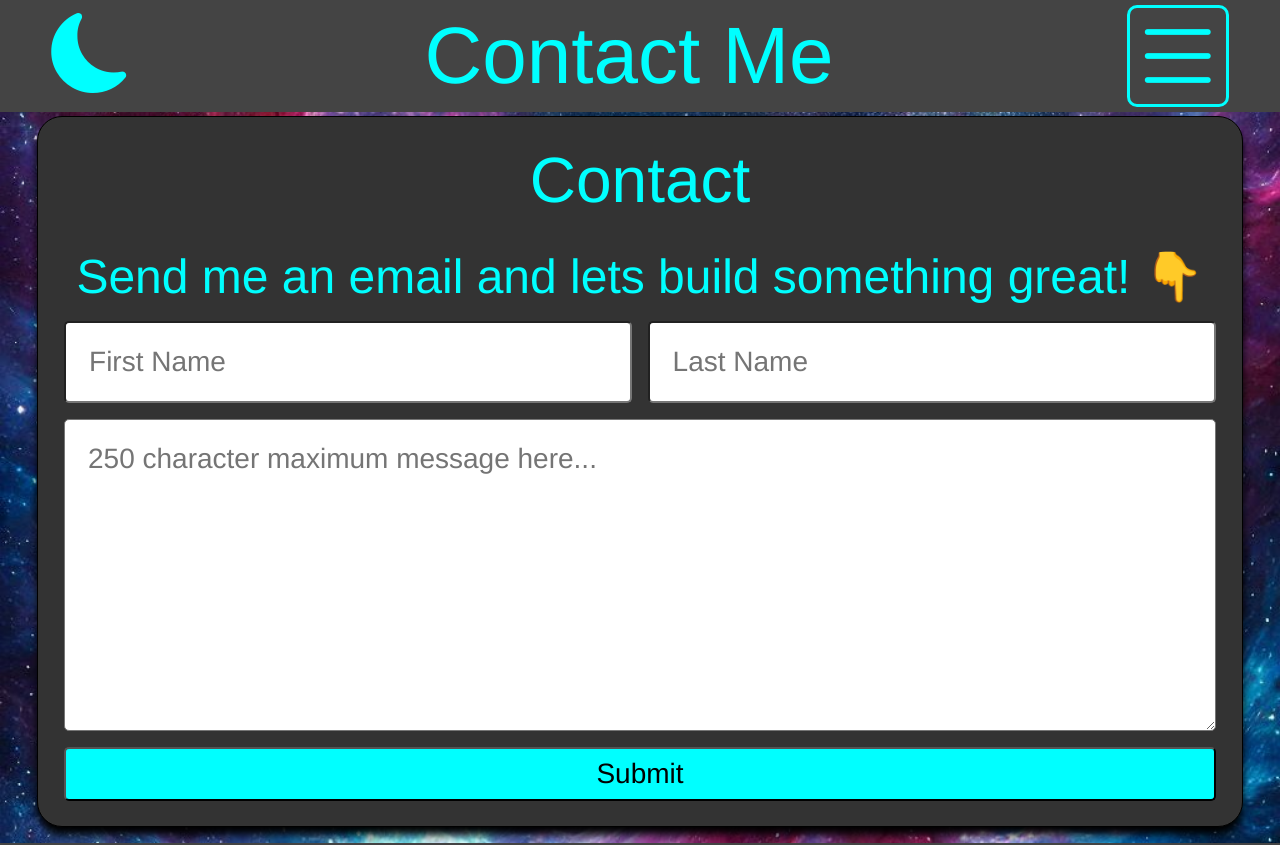
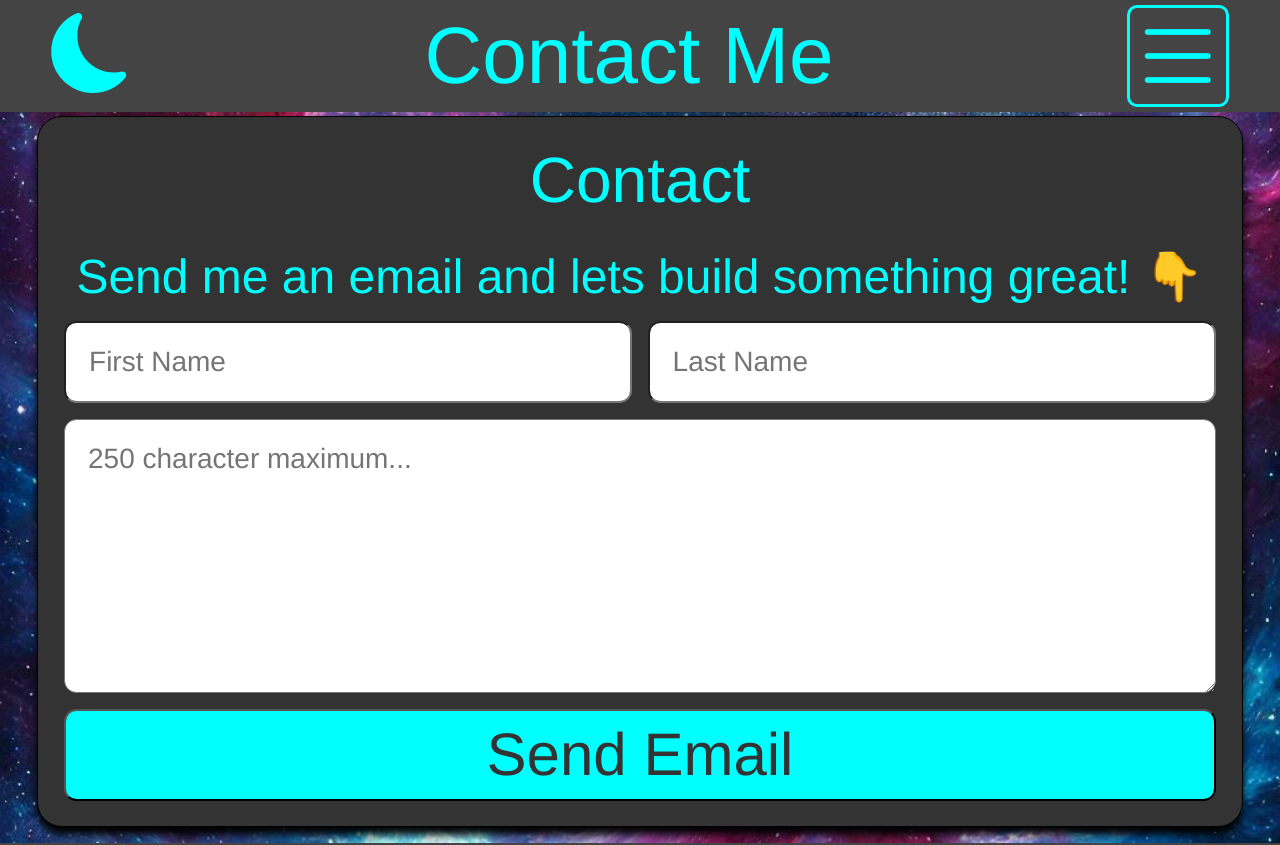
Before and after one commit to Jameshuff95/jan2025, a React (Vite) app: page /contact in a window 1280 px wide. Shown: the top 845 px of the page. Built offline with nearby package versions, Linux system fonts and the light colour scheme.

Commit message:
changed page styling

```diff
--- a/src/Components/Education.tsx
+++ b/src/Components/Education.tsx
@@ -1,5 +1,5 @@
 import React from 'react';
-import { Card } from 'react-bootstrap';
+import { Card, Col } from 'react-bootstrap';
 const Education: React.FC = () => {
   const schools = [
     {
@@ -19,15 +19,17 @@ const Education: React.FC = () => {
   ];
   return (
     <>
+      <Col style={{ gap: '1rem' }}>
         {schools.map((school) => (
-        <Card key={school.id}>
-          <Card.Subtitle>{school.degree}</Card.Subtitle>
+          <Card key={school.id} style={{ textAlign: 'left' }}>
+            <Card.Text>{school.degree}</Card.Text>
             <Card.Text>{school.name}</Card.Text>
             <Card.Text>
               {school.start} - {school.end}
             </Card.Text>
           </Card>
         ))}
+      </Col>
     </>
   );
 };
--- a/src/Components/Experience.tsx
+++ b/src/Components/Experience.tsx
@@ -3,7 +3,6 @@ import { Card } from 'react-bootstrap';
 const Experience: React.FC = () => {
   return (
     <Card>
-      <Card.Title>Experience</Card.Title>
       <Card.Body className="d-flex flex-column" style={{ gap: '1rem' }}>
         <Card.Text>
           With over 2 years of experience in the web development industry, I
--- a/src/index.css
+++ b/src/index.css
@@ -10,6 +10,7 @@
   --background: lightblue;
   --background-nav-footer: navy;
   --theme-color: orange;
+  --card-title-alt: lightblue;
   --card-text: navy;
 }
 
@@ -20,6 +21,7 @@
   --background: #333;
   --background-nav-footer: #444;
   --theme-color: aqua;
+  --card-title-alt: aqua;
   --card-text: aqua;
 }
 
--- a/src/pages/About.tsx
+++ b/src/pages/About.tsx
@@ -16,13 +16,13 @@ const About: React.FC = () => {
     <Container style={{ fontSize: '2rem', textAlign: 'center' }}>
       <Card.Title>Achievments</Card.Title>
       <Achievements />
-      <Card.Title>Education</Card.Title>
+      <Card.Title className="card-title-alt">Education</Card.Title>
       <Education />
-      <Card.Title>Certifications</Card.Title>
+      <Card.Title className="card-title-alt">Certifications</Card.Title>
       <Certifications />
-      <Card.Title>Experience</Card.Title>
+      <Card.Title className="card-title-alt">Experience</Card.Title>
       <Experience />
-      <Card.Title>Interests</Card.Title>
+      <Card.Title className="card-title-alt">Interests</Card.Title>
       <Interests />
       <Footer />
     </Container>
--- a/src/pages/Contact.tsx
+++ b/src/pages/Contact.tsx
@@ -46,7 +46,7 @@ const Contact: React.FC = () => {
                 placeholder="First Name"
                 maxLength={25}
                 style={{
-                  borderRadius: '5px',
+                  borderRadius: '12.5px',
                   height: '2rem',
                   padding: '2%',
                   width: '45%',
@@ -60,7 +60,7 @@ const Contact: React.FC = () => {
                 maxLength={25}
                 style={{
                   width: '45%',
-                  borderRadius: '5px',
+                  borderRadius: '12.5px',
                   height: '2rem',
                   padding: '2%',
                   fontSize: '1.75rem',
@@ -72,30 +72,30 @@ const Contact: React.FC = () => {
               id="message-input"
               as="textarea"
               maxLength={250}
-              placeholder="250 character maximum message here..."
+              placeholder="250 character maximum..."
               style={{
-                borderRadius: '5px',
+                borderRadius: '12.5px',
                 height: '20rem',
                 padding: '2%',
                 fontSize: '1.75rem',
               }}
-            />
+            ></Form.Control>
             <Button
               type="submit"
               style={{
                 width: '100%',
-                height: '4rem',
+                height: '8rem',
                 margin: '0 auto',
                 display: 'flex',
                 justifyContent: 'center',
                 alignItems: 'center',
-                borderRadius: '5px',
-                fontSize: '1.75rem',
+                borderRadius: '12.5px',
+                fontSize: '3.75rem',
                 background: 'var(--card-text)',
-                color: '(#fff)',
+                color: 'var(--background)',
               }}
             >
-              Submit
+              Send Email
             </Button>
           </Form>
         </Card.Body>
--- a/src/pages/Portfolio.tsx
+++ b/src/pages/Portfolio.tsx
@@ -1,4 +1,6 @@
 import React, { useState } from 'react';
+import Select from 'react-select';
+
 import { Card, Container, Col, Row } from 'react-bootstrap';
 import '../App.css';
 import '../index.css';
```
Lines whose indentation alone changed are shown as unchanged.
